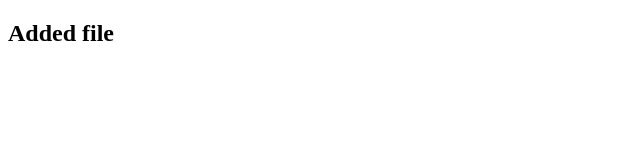
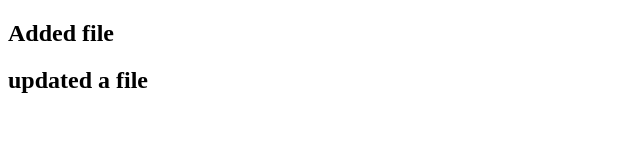
Before and after one commit to onmumo/html_basis, a plain HTML site: page test.html in a window 1280 px wide. Shown: the whole page, without its empty margins (0-640 px from the left). Drawn offline with Linux system fonts and the light colour scheme.

Commit message:
updated a file

```diff
--- a/test.html
+++ b/test.html
@@ -9,6 +9,7 @@
 </head>
 <body>
 <h2> Added file</h2>
+<h2>updated a file</h2>
 
 </body>
 </html>
```
